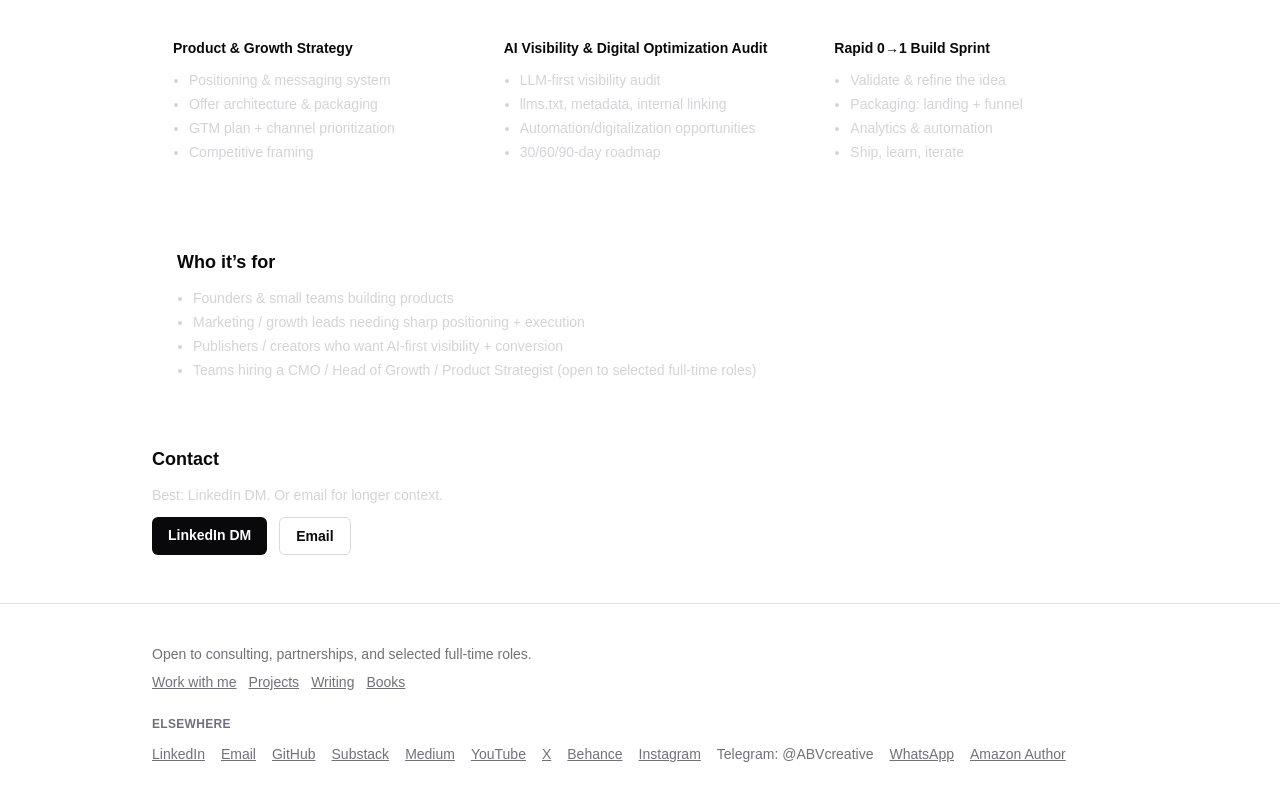
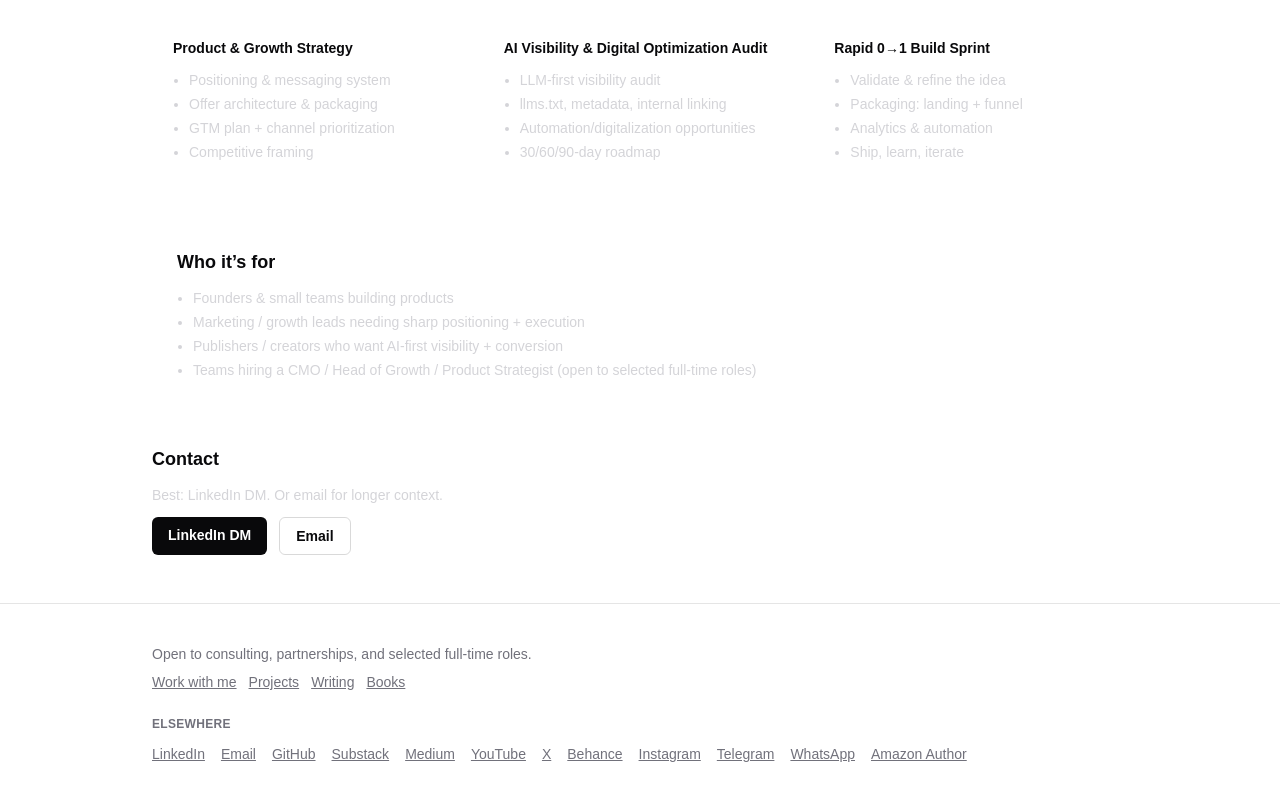
Before and after one commit to markoblogo/ABVXsite, a Next.js app: page /work-with-me in a window 1280 px wide. Shown: the part 228-1028 px from the top of the page. Built offline with nearby package versions, Linux system fonts and the light colour scheme.

Commit message:
Make Telegram footer link clickable

```diff
--- a/src/app/layout.tsx
+++ b/src/app/layout.tsx
@@ -124,7 +124,9 @@ export default function RootLayout({
                     <a className="underline hover:text-black dark:hover:text-white" href="https://www.instagram.com/abvcreative/" target="_blank" rel="noreferrer">
                       Instagram
                     </a>
-                    <span className="text-zinc-500 dark:text-zinc-400">Telegram: @ABVcreative</span>
+                    <a className="underline hover:text-black dark:hover:text-white" href="https://t.me/ABVcreative" target="_blank" rel="noreferrer">
+                      Telegram
+                    </a>
                     <a className="underline hover:text-black dark:hover:text-white" href="https://wa.me/33635189545" target="_blank" rel="noreferrer">
                       WhatsApp
                     </a>
```
